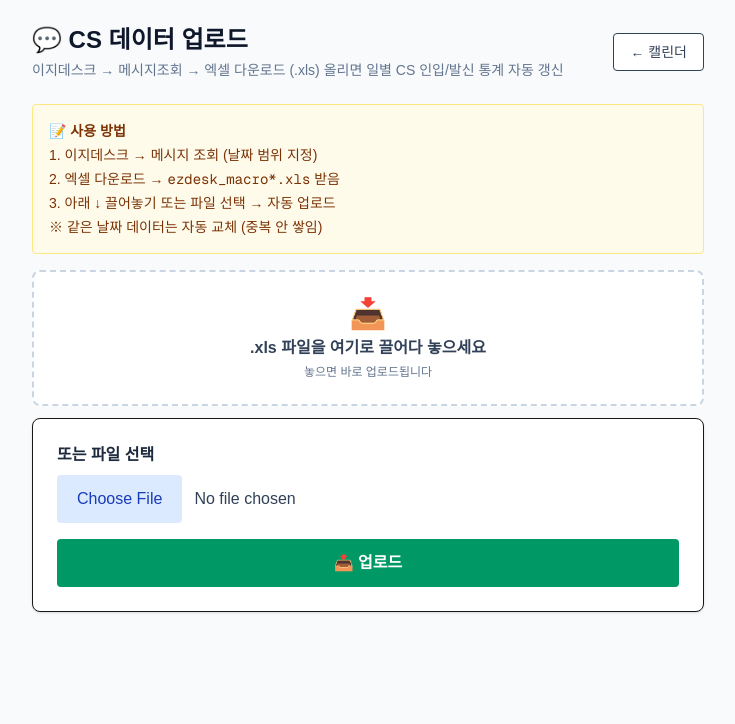
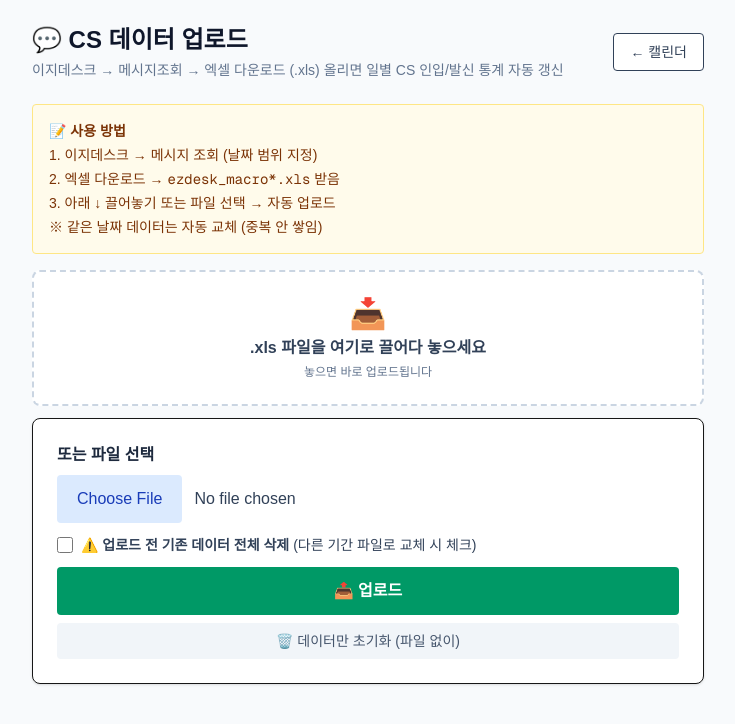
Before and after one commit to cscsdoa-byte/doa-md-agent, a Next.js app in the folder web/: page /cs-upload in a window 1280 px wide. Shown: the top 724 px of the page, without its empty margins (272-1007 px from the left). Built offline with nearby package versions, Linux system fonts and the light colour scheme.

Commit message:
CS 데이터 초기화/재업로드 UI - cs-clear CLI + --clear 옵션 + 페이지 체크박스

```diff
--- a/web/app/api/cs-upload/route.ts
+++ b/web/app/api/cs-upload/route.ts
@@ -10,6 +10,7 @@ import { refreshDump, runCli } from "@/lib/cli";
 export async function POST(request: NextRequest) {
   const formData = await request.formData();
   const file = formData.get("file");
+  const clearAll = formData.get("clear_all") === "1";
   if (!(file instanceof File)) {
     return NextResponse.json({ error: "file 필드 없음" }, { status: 400 });
   }
@@ -17,16 +18,16 @@ export async function POST(request: NextRequest) {
     return NextResponse.json({ error: ".xls 파일만 가능" }, { status: 400 });
   }
   const buf = Buffer.from(await file.arrayBuffer());
-  // 임시 파일 — data/cs_uploads/<timestamp>.xls
   const ts = Date.now();
   const dir = join(process.cwd(), "..", "data", "cs_uploads");
   await mkdir(dir, { recursive: true });
   const tmpPath = join(dir, `upload_${ts}.xls`);
   await writeFile(tmpPath, buf);
   try {
-    const { stdout } = await runCli(["import-cs", tmpPath]);
+    const args = ["import-cs", tmpPath];
+    if (clearAll) args.push("--clear");
+    const { stdout } = await runCli(args);
     await refreshDump();
-    // 임시 파일 정리 (실패해도 무시)
     await unlink(tmpPath).catch(() => {});
     return NextResponse.json({ ok: true, stdout });
   } catch (e) {
@@ -35,3 +36,15 @@ export async function POST(request: NextRequest) {
     return NextResponse.json({ error: err.message, stderr: err.stderr ?? null }, { status: 500 });
   }
 }
+
+export async function DELETE() {
+  // 전체 비우기 — UI에서 "초기화" 버튼용
+  try {
+    const { stdout } = await runCli(["cs-clear"]);
+    await refreshDump();
+    return NextResponse.json({ ok: true, stdout });
+  } catch (e) {
+    const err = e as Error & { stderr?: string };
+    return NextResponse.json({ error: err.message, stderr: err.stderr ?? null }, { status: 500 });
+  }
+}
--- a/web/app/cs-upload/page.tsx
+++ b/web/app/cs-upload/page.tsx
@@ -18,6 +18,7 @@ export default function CsUploadPage() {
   const [result, setResult] = useState<UploadResult | null>(null);
   const [fileName, setFileName] = useState<string>("");
   const [dragOver, setDragOver] = useState(false);
+  const [clearAll, setClearAll] = useState(false);
 
   async function uploadFile(f: File) {
     setBusy(true);
@@ -25,7 +26,23 @@ export default function CsUploadPage() {
     try {
       const fd = new FormData();
       fd.append("file", f);
+      if (clearAll) fd.append("clear_all", "1");
       const r = await fetch(apiUrl("/api/cs-upload"), { method: "POST", body: fd });
+      const data = (await r.json()) as UploadResult;
+      setResult(data);
+    } catch (e) {
+      setResult({ error: (e as Error).message });
+    } finally {
+      setBusy(false);
+    }
+  }
+
+  async function clearAllData() {
+    if (!confirm("CS 데이터 전체를 삭제할까요?\n이 작업은 되돌릴 수 없습니다.")) return;
+    setBusy(true);
+    setResult(null);
+    try {
+      const r = await fetch(apiUrl("/api/cs-upload"), { method: "DELETE" });
       const data = (await r.json()) as UploadResult;
       setResult(data);
     } catch (e) {
@@ -112,13 +129,30 @@ export default function CsUploadPage() {
           {fileName && (
             <div className="mt-2 text-sm text-slate-600">선택됨: <b>{fileName}</b></div>
           )}
+          <label className="mt-3 flex items-center gap-2 text-sm text-slate-700 cursor-pointer">
+            <input
+              type="checkbox"
+              checked={clearAll}
+              onChange={(e) => setClearAll(e.target.checked)}
+              className="w-4 h-4"
+            />
+            <span>⚠️ <b>업로드 전 기존 데이터 전체 삭제</b> (다른 기간 파일로 교체 시 체크)</span>
+          </label>
           <button
             onClick={handleUpload}
             disabled={busy}
-            className="mt-4 w-full px-4 py-3 bg-emerald-600 text-white text-base font-bold rounded
-                       hover:bg-emerald-700 disabled:bg-slate-400 disabled:cursor-not-allowed"
+            className={`mt-3 w-full px-4 py-3 text-white text-base font-bold rounded disabled:bg-slate-400 disabled:cursor-not-allowed ${
+              clearAll ? "bg-rose-600 hover:bg-rose-700" : "bg-emerald-600 hover:bg-emerald-700"
+            }`}
           >
-            {busy ? "⏳ 업로드 중..." : "📤 업로드"}
+            {busy ? "⏳ 처리 중..." : clearAll ? "🗑️ 전체 삭제 후 업로드" : "📤 업로드"}
+          </button>
+          <button
+            onClick={clearAllData}
+            disabled={busy}
+            className="mt-2 w-full px-3 py-2 text-sm bg-slate-100 text-slate-600 rounded hover:bg-slate-200 disabled:opacity-50"
+          >
+            🗑️ 데이터만 초기화 (파일 없이)
           </button>
         </div>
 
```
Also changed, not shown: 1 other file (tests, documents, lock files or other folders).
